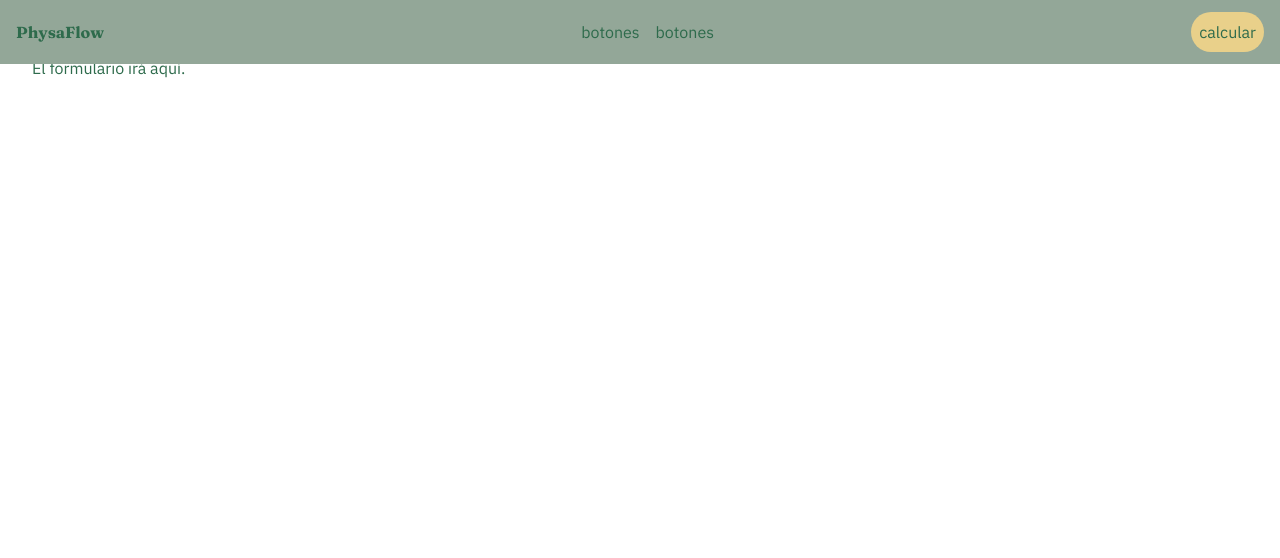
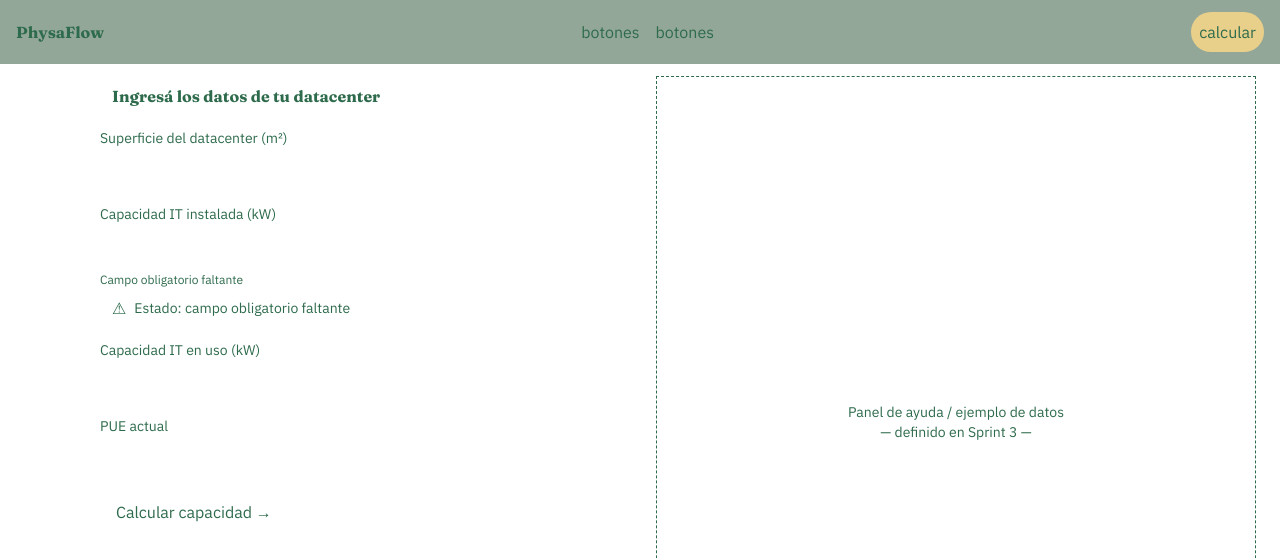
Before and after one commit to No-Country-simulation/-S07-26-Team-12-PhysaFlow, a React (Vite) app in the folder frontend/: page /form in a window 1280 px wide. Shown: the top 558 px of the page. Built offline with nearby package versions, Linux system fonts and the light colour scheme.

Commit message:
feat(frontend): add calculator form fields and basic wireframe

```diff
--- a/frontend/src/features/calculator/components/inputsform/calculateButton.jsx
+++ b/frontend/src/features/calculator/components/inputsform/calculateButton.jsx
@@ -0,0 +1,7 @@
+export default function CalculateButton({ label = "Calcular capacidad →" }) {
+  return (
+    <button type="submit" className="px-4 py-2 w-fit">
+      {label}
+    </button>
+  );
+}
--- a/frontend/src/features/calculator/components/inputsform/errorMessage.jsx
+++ b/frontend/src/features/calculator/components/inputsform/errorMessage.jsx
@@ -0,0 +1,13 @@
+export default function ErrorMessage({
+  visible = true,
+  message = "Estado: campo obligatorio faltante",
+}) {
+  if (!visible) return null;
+
+  return (
+    <div className="w-full px-3 py-2 flex items-center gap-2">
+      <span aria-hidden="true">⚠</span>
+      <p className="text-sm">{message}</p>
+    </div>
+  );
+}
--- a/frontend/src/features/calculator/components/inputsform/fields.jsx
+++ b/frontend/src/features/calculator/components/inputsform/fields.jsx
@@ -0,0 +1,29 @@
+export default function Fields({
+  label,
+  name,
+  type = "number",
+  placeholder = "",
+  hasError = false,
+}) {
+  return (
+    <div className="flex flex-col gap-1 w-full">
+      <label htmlFor={name} className="text-sm">
+        {label}
+      </label>
+
+      <input
+        id={name}
+        name={name}
+        type={type}
+        placeholder={placeholder}
+        className="w-full px-3 py-2"
+        // value, onChange, etc. se conectan más adelante
+      />
+
+      {/* Placeholder estático del estado de error individual del campo (opcional) */}
+      {hasError && (
+        <span className="text-xs">Campo obligatorio faltante</span>
+      )}
+    </div>
+  );
+}
--- a/frontend/src/features/calculator/components/inputsform/inputForm.jsx
+++ b/frontend/src/features/calculator/components/inputsform/inputForm.jsx
@@ -0,0 +1,39 @@
+
+import Fields from "./Fields";
+import ErrorMessage from "./ErrorMessage";
+import CalculateButton from "./CalculateButton";
+
+export default function InputForm() {
+  return (
+    <form className="flex flex-col gap-3 w-full max-w-md">
+      <h2 className="px-3 py-2">Ingresá los datos de tu datacenter</h2>
+
+      <Fields
+        label="Superficie del datacenter (m²)"
+        name="superficie"
+      />
+
+      <div className="flex flex-col">
+        <Fields
+          label="Capacidad IT instalada (kW)"
+          name="capacidadInstalada"
+          hasError={true}
+        />
+        {/* Estado de error asociado a este campo, como en la captura */}
+        <ErrorMessage visible={true} />
+      </div>
+
+      <Fields
+        label="Capacidad IT en uso (kW)"
+        name="capacidadEnUso"
+      />
+
+      <Fields
+        label="PUE actual"
+        name="pueActual"
+      />
+
+      <CalculateButton />
+    </form>
+  );
+}
--- a/frontend/src/features/calculator/pages/calculatorPage.jsx
+++ b/frontend/src/features/calculator/pages/calculatorPage.jsx
@@ -1,8 +1,30 @@
+import InputForm from "../components/inputsform/inputForm";
+
 export default function CalculatorPage() {
   return (
-    <div style={{ padding: '2rem' }}>
-      <h1>Calculadora</h1>
-      <p>El formulario irá aquí.</p>
+    <div className="w-full min-h-screen flex flex-col">
+      {/* Header — logo + volver */}
+      <header className="w-full flex items-center px-4 py-3">
+        <span className="text-sm">Header — logo</span>
+        <span className="text-sm ml-4">&larr; Volver</span>
+      </header>
+
+      {/* Contenido principal: formulario + panel de ayuda */}
+      <main className="w-full flex-1 flex flex-col md:flex-row gap-8 px-6 py-8">
+        {/* Columna izquierda: formulario */}
+        <section className="w-full md:w-1/2 flex justify-center">
+          <InputForm />
+        </section>
+
+        {/* Columna derecha: panel de ayuda / ejemplo de datos */}
+        <aside className="w-full md:w-1/2 flex items-center justify-center border border-dashed min-h-[300px]">
+          <p className="text-sm text-center">
+            Panel de ayuda / ejemplo de datos
+            <br />
+            — definido en Sprint 3 —
+          </p>
+        </aside>
+      </main>
     </div>
-  )
+  );
 }
```
